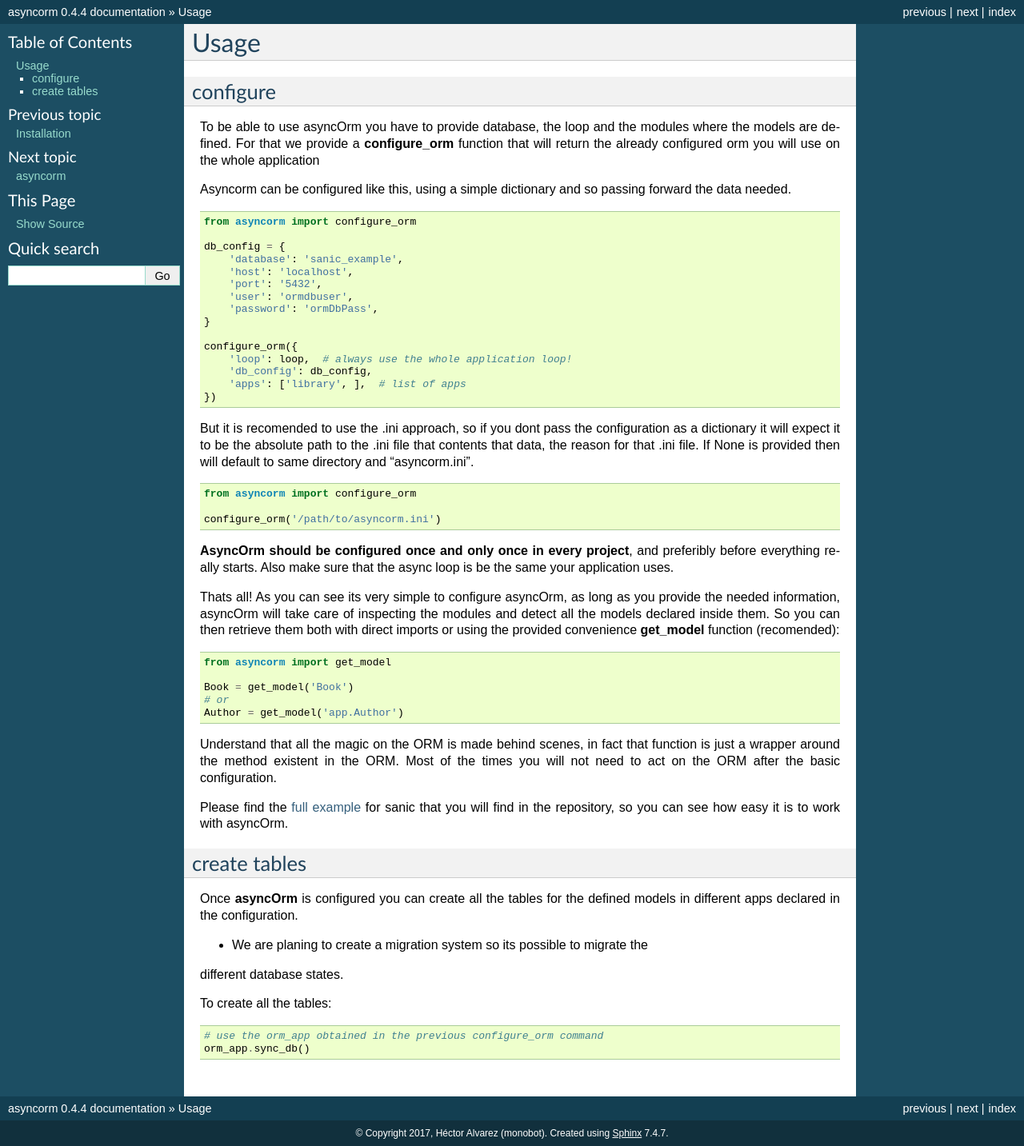
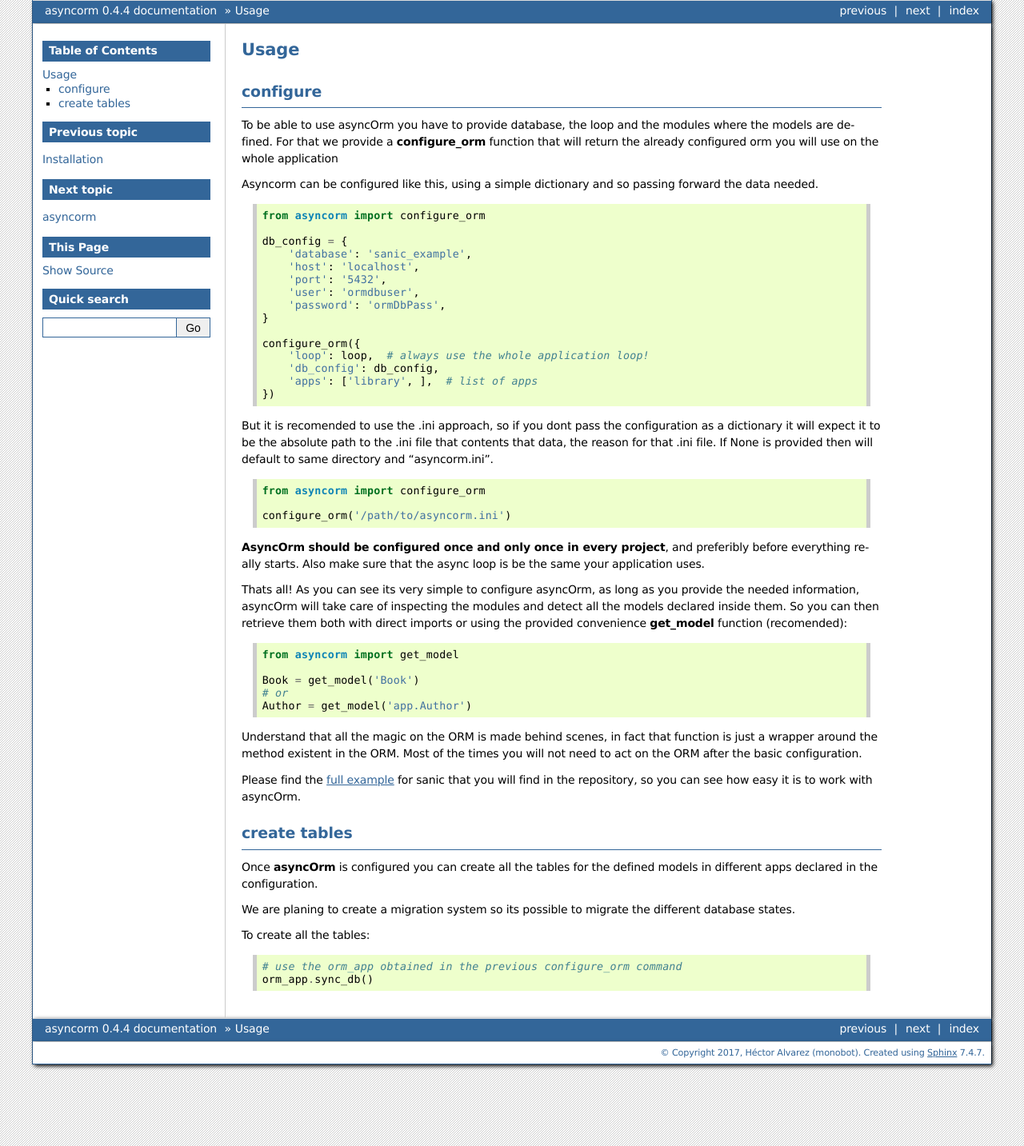
Before and after one commit to monobot/asyncorm, a Sphinx documentation site: the page built from docs/setup.rst, in a window 1280 px wide. Shown: the whole page at 80% size. Built offline with Sphinx 7.4.7, drawn with Linux system fonts in a browser that asks for light colours; pages that are not in the unit, such as notebooks, are missing from menus.

Commit message:
small updates

```diff
--- a/docs/conf.py
+++ b/docs/conf.py
@@ -111,7 +111,7 @@ pygments_style = "sphinx"
 
 # The theme to use for HTML and HTML Help pages.  See the documentation for
 # a list of builtin themes.
-html_theme = "default"
+html_theme = "bizstyle"
 
 # Theme options are theme-specific and customize the look and feel of a
 # theme further.  For a list of options available for each theme, see the
--- a/docs/setup.rst
+++ b/docs/setup.rst
@@ -75,7 +75,7 @@ create tables
 Once **asyncOrm** is configured you can create all the tables for the defined
 models in different apps declared in the configuration.
 
-- We are planing to create a migration system so its possible to migrate the
+We are planing to create a migration system so its possible to migrate the
 different database states.
 
 To create all the tables:
```
Also changed, not shown: 6 other files.
